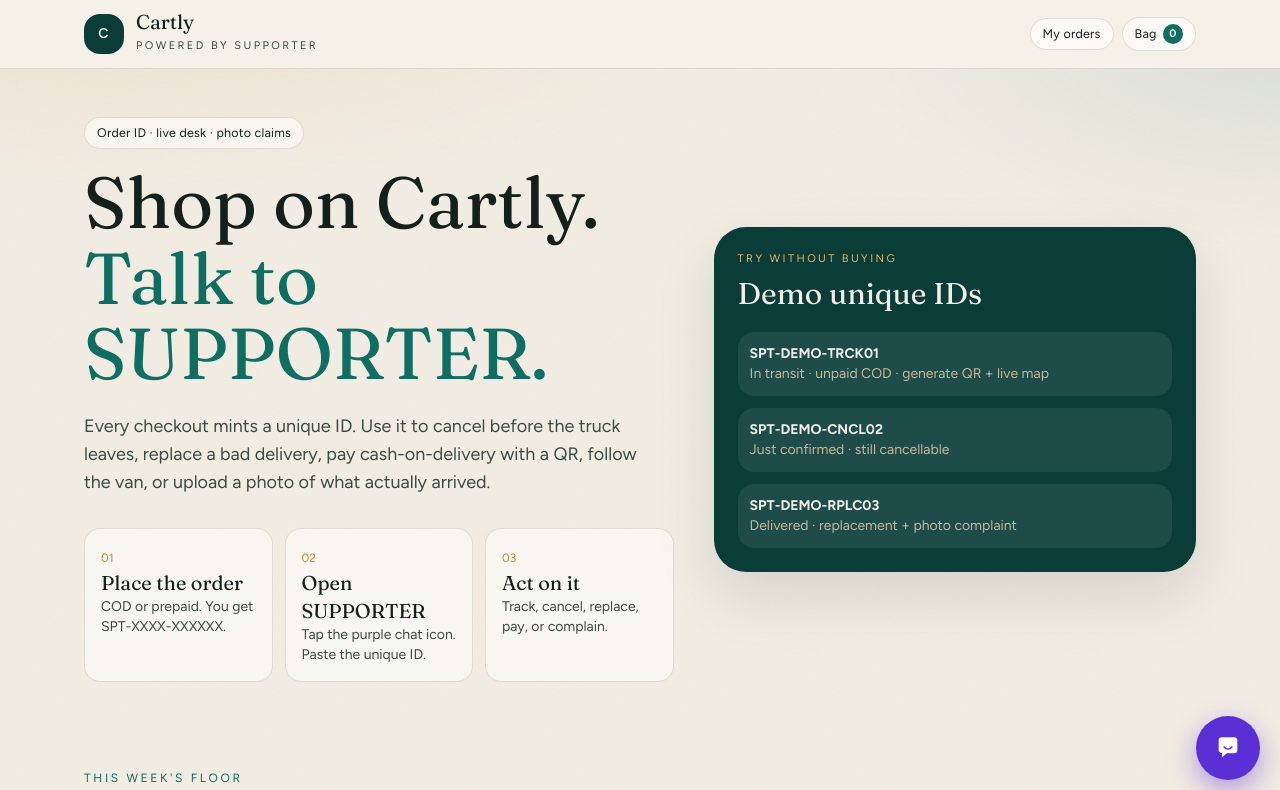
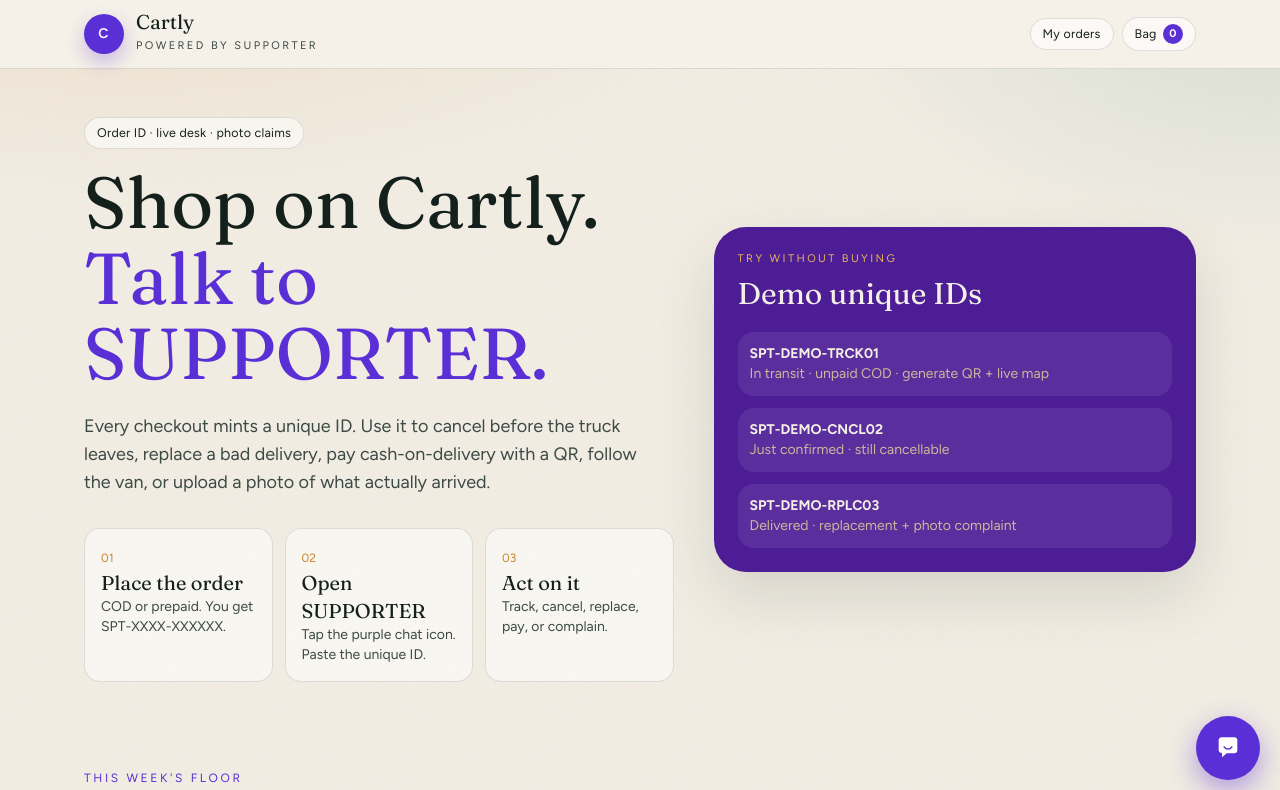
Before and after one commit to ledj777-svg/Customer-Service, a Next.js app: page / in a window 1280 px wide. Shown: the top 790 px of the page. Built offline with nearby package versions, Linux system fonts and the light colour scheme.

Commit message:
Align Cartly and SUPPORTER logos with the purple chat brand

```diff
--- a/app/globals.css
+++ b/app/globals.css
@@ -5,8 +5,8 @@
   --paper-2: #ebe3d4;
   --ink: #14201c;
   --ink-soft: #3c4a45;
-  --teal: #0f6e62;
-  --teal-deep: #0b3d38;
+  --teal: #5B2FD6;
+  --teal-deep: #4C1D95;
   --gold: #c9842a;
   --coral: #c45c3e;
   --line: rgba(20, 32, 28, 0.12);
--- a/app/page.tsx
+++ b/app/page.tsx
@@ -8,7 +8,7 @@
           <p className="chip mb-4">Order ID · live desk · photo claims</p>
           <h1 className="display text-5xl leading-[1.05] sm:text-7xl">
             Shop on Cartly.
-            <span className="block text-[var(--teal)]">Talk to SUPPORTER.</span>
+            <span className="block text-[#5B2FD6]">Talk to SUPPORTER.</span>
           </h1>
           <p className="mt-5 max-w-xl text-lg text-[var(--ink-soft)]">
             Every checkout mints a unique ID. Use it to cancel before the truck leaves, replace a bad delivery,
--- a/components/Header.tsx
+++ b/components/Header.tsx
@@ -9,7 +9,7 @@
     <header className="sticky top-0 z-20 border-b border-[var(--line)] bg-[color:color-mix(in_srgb,var(--paper)_86%,white)] backdrop-blur-md">
       <div className="mx-auto flex max-w-6xl items-center justify-between gap-4 px-5 py-3">
         <Link href="/" className="flex items-center gap-3">
-          <span className="grid h-10 w-10 place-items-center rounded-2xl bg-[var(--teal-deep)] text-sm font-semibold tracking-widest text-[#f4efe6]">
+          <span className="grid h-10 w-10 place-items-center rounded-full bg-[#5B2FD6] text-sm font-semibold tracking-widest text-white shadow-[0_8px_18px_rgba(91,47,214,0.28)]">
             C
           </span>
           <span>
```
